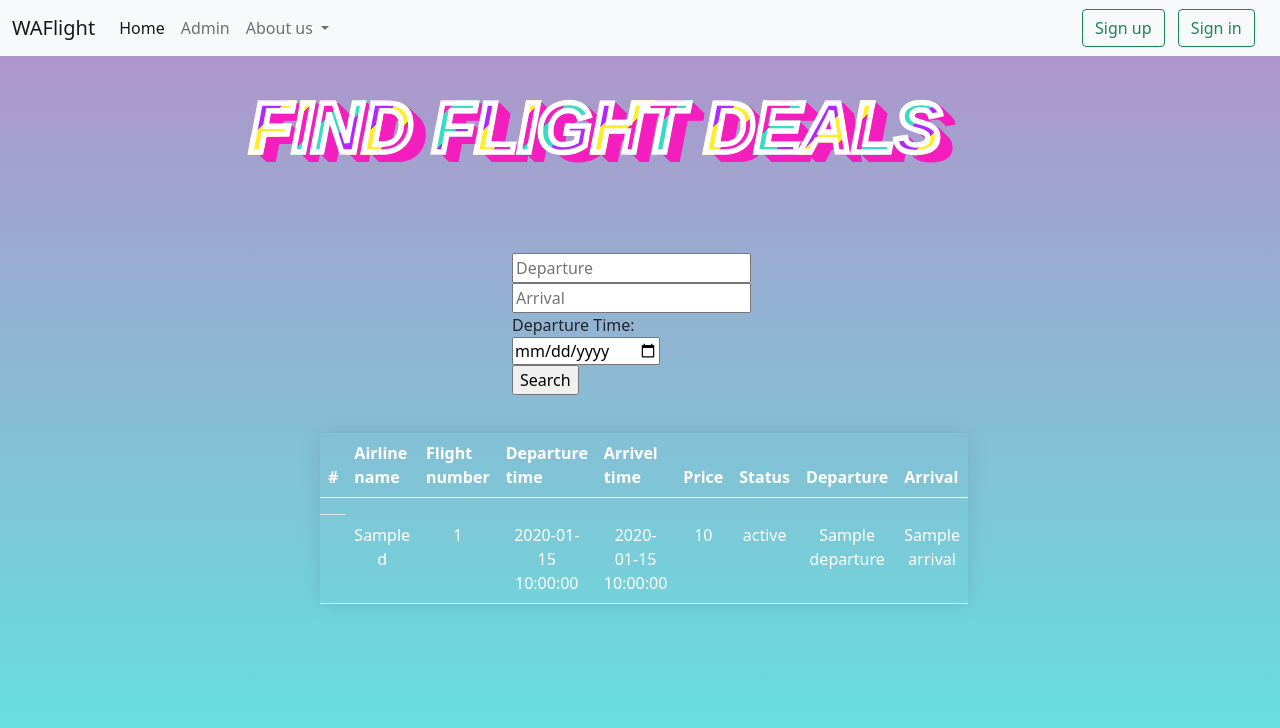
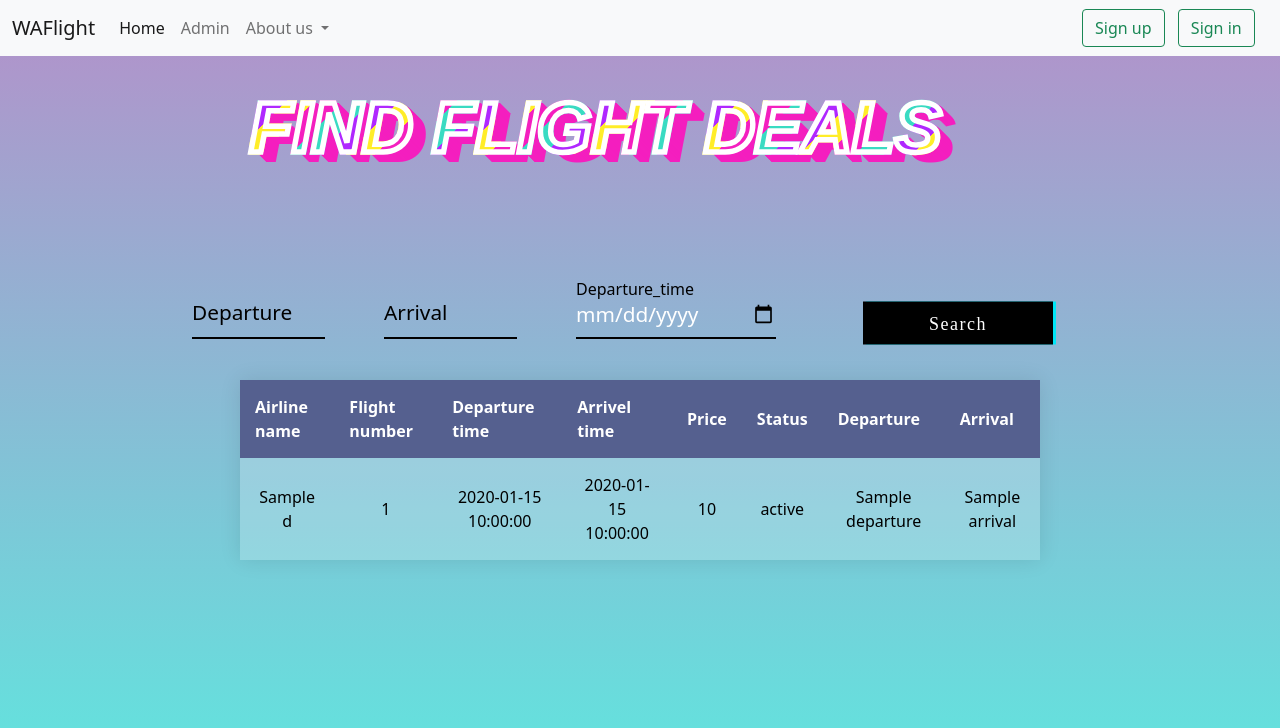
Before and after one commit to Averyyy/WA-Flight, a Flask app: template templates/public_view.html in a window 1280 px wide; the page is wider, and only the part inside the window is pictured. Shown: the top 728 px of that part. Run offline with Flask 2, Linux system fonts and the light colour scheme; the template is opened without the code that fills it: most values are stand-ins (such as "Sample title", 1, 10 or a date in 2020).

Commit message:
signouthtml

```diff
--- a/static/index_view.css
+++ b/static/index_view.css
@@ -4,8 +4,6 @@
 *{
   font-family: 'Lato', sans-serif;
 /* background-image: linear-gradient(to top, #feada6 0%, #f5efef 100%); */
-
-
 }
 
 body {
@@ -32,13 +30,36 @@ font-weight: 400;
   position: absolute;
   right: 50px;
   top: 5px;
-
   text-align: right;
 }
-#search {
+
+#from{
   position: absolute;
-left: 40%;
-top: 100pt;
+  left: 15%;
+  width: 100pt;
+  top: 200pt;
+}
+#to{
+  position: absolute;
+  left: 30%;
+  width: 100pt;
+  top: 200pt;
+
+}
+#date{
+  position: absolute;
+  width: 150pt;
+  left: 45%;
+  top: 200pt;
+
+}
+#search{
+  position: absolute;
+  left: 60%;
+  top: 210pt;
+}
+#ugly{
+  display: none;
 }
 .table{
   position: absolute;
@@ -106,56 +127,200 @@ top: 100pt;
 .containertable {
   text-align: center;
 	position: absolute;
-  	left: 25%;
-  	top: 25%;
+  	left: 50%;
+  	top: 65%;
   	bottom: 0;
     margin: auto;
 	transform: translate(-50%, -50%);
 }
+.form__group {
+  position: relative;
+  padding: 15px 0 0;
+  margin-top: 10px;
+  width: 50%;
+}
 
+.form__field {
+  font-family: inherit;
+  width: 100%;
+  border: 0;
+  border-bottom: 2px solid #000000;
+  outline: 0;
+  font-size: 1.3rem;
+  color: #fff;
+  padding: 7px 0;
+  background: transparent;
+  transition: border-color 0.2s;
+}
+.form__field::placeholder {
+  color: transparent;
+}
+.form__field:placeholder-shown ~ .form__label {
+  font-size: 1.3rem;
+  cursor: text;
+  top: 20px;
+}
+
+.form__label {
+  position: absolute;
+  top: 0;
+  display: block;
+  transition: 0.2s;
+  font-size: 1rem;
+  color: #000000;
+}
+
+.form__field:focus {
+  padding-bottom: 6px;
+  font-weight: 700;
+  border-width: 3px;
+  border-image: linear-gradient(to right, #11998e, #38ef7d);
+  border-image-slice: 1;
+}
+.form__field:focus ~ .form__label {
+  position: absolute;
+  top: 0;
+  display: block;
+  transition: 0.2s;
+  font-size: 1rem;
+  color: #11998e;
+  font-weight: 700;
+}
+
+/* reset input */
+.form__field:required, .form__field:invalid {
+  box-shadow: none;
+}
+
+
+/* table */
 table {
   width: 800px;
   border-collapse: collapse;
   overflow: hidden;
-	box-shadow: 0 0 20px rgba(0,0,0,0.1);
+  box-shadow: 0 0 20px rgba(0, 0, 0, 0.1);
 }
-
 th,
 td {
   padding: 15px;
-	background-color: rgba(255,255,255,0.2);
+  background-color: rgba(255, 255, 255, 0.2);
   color: #fff;
+  /* -webkit-background-clip: text;
+            background-clip: text;
+    color: transparent;
+    text-align: center;
+    filter: invert(1) grayscale(1) contrast(2); */
 }
-
 th {
   text-align: left;
 }
-
-thead {
-	th {
+thead th {
   background-color: #55608f;
 }
+tbody tr:hover {
+  background-color: rgba(255, 255, 255, 0.3);
 }
-
-tbody {
-	tr {
-		&:hover {
-			background-color: rgba(255,255,255,0.3);
+tbody td {
+  position: relative;
+  color: rgb(0, 0, 0);
 }
-	}
-	td {
-		position: relative;
-		&:hover {
-			&:before {
+tbody td:hover:before {
   content: "";
   position: absolute;
   left: 0;
   right: 0;
   top: -9999px;
   bottom: -9999px;
-				background-color: rgba(255,255,255,0.2);
+  background-color: rgba(255, 255, 255, 0.2);
   z-index: -1;
 }
+
+/* button */
+button, button::after {
+  width: 380px;
+  height: 86px;
+  font-size: 36px;
+  font-family: 'Bebas Neue';
+  /* background: linear-gradient(45deg, transparent 5%, #FF013C 5%); */
+  background: rgb(0,0,0);
+  border: 0;
+  color: #fff;
+  letter-spacing: 3px;
+  line-height: 88px;
+  box-shadow: 6px 0px 0px #00E6F6;
+  outline: transparent;
+  position: relative;
+  transform: scale(0.5);
+}
+
+button::after {
+  --slice-0: inset(50% 50% 50% 50%);
+  --slice-1: inset(80% -6px 0 0);
+  --slice-2: inset(50% -6px 30% 0);
+  --slice-3: inset(10% -6px 85% 0);
+  --slice-4: inset(40% -6px 43% 0);
+  --slice-5: inset(80% -6px 5% 0);
+
+  content: 'Search';
+  display: block;
+  position: absolute;
+  top: 0;
+  left: 0;
+  right: 0;
+  bottom: 0;
+  background: linear-gradient(45deg, transparent 3%, #00E6F6 3%, #00E6F6 5%, #FF013C 5%);
+  text-shadow: -3px -3px 0px #F8F005, 3px 3px 0px #00E6F6;
+  clip-path: var(--slice-0);
+}
+
+button:hover::after {
+  animation: 1s glitch;
+  animation-timing-function: steps(2, end);
+}
+
+@keyframes glitch {
+  0% {
+    clip-path: var(--slice-1);
+    transform: translate(-20px, -10px);
+  }
+  10% {
+    clip-path: var(--slice-3);
+    transform: translate(10px, 10px);
+  }
+  20% {
+    clip-path: var(--slice-1);
+    transform: translate(-10px, 10px);
+  }
+  30% {
+    clip-path: var(--slice-3);
+    transform: translate(0px, 5px);
+  }
+  40% {
+    clip-path: var(--slice-2);
+    transform: translate(-5px, 0px);
+  }
+  50% {
+    clip-path: var(--slice-3);
+    transform: translate(5px, 0px);
+  }
+  60% {
+    clip-path: var(--slice-4);
+    transform: translate(5px, 10px);
+  }
+  70% {
+    clip-path: var(--slice-2);
+    transform: translate(-10px, 10px);
+  }
+  80% {
+    clip-path: var(--slice-5);
+    transform: translate(20px, -10px);
+  }
+  90% {
+    clip-path: var(--slice-1);
+    transform: translate(-10px, 0px);
+  }
+  100% {
+    clip-path: var(--slice-1);
+    transform: translate(0);
   }
 }
-}
--- a/templates/public_view.html
+++ b/templates/public_view.html
@@ -4,6 +4,7 @@
 <head>
 	<link href="https://cdn.jsdelivr.net/npm/bootstrap@5.0.2/dist/css/bootstrap.min.css" rel="stylesheet" integrity="sha384-EVSTQN3/azprG1Anm3QDgpJLIm9Nao0Yz1ztcQTwFspd3yD65VohhpuuCOmLASjC" crossorigin="anonymous">
 	<link rel="stylesheet" href="../static/index_view.css" />
+	<link rel="preconnect" href="https://fonts.gstatic.com">
 	<header id='header'>
 		<nav class="navbar navbar-expand-lg navbar-light bg-light"  >
 			<div class="container-fluid" >
@@ -61,38 +62,54 @@
 	<div class='container'>
 		<div class='stripe-text'>Find Flight Deals</div>
 	</div>
-	<div id='search'>
+
+
+
 		<form action="/public_view" method="post">
-			<br><br><br><br><br>
+
 			<!--			Where from:<br>-->
-			<input type="text" name="from" list="list1" placeholder="Departure" autocomplete="off">
+			<div class="form__group field" id='from'>
+				<input type="input" class="form__field" placeholder="Departure"  list="list1"  autocomplete="off" name="from" required />
+				<label for="from" class="form__label">Departure</label>
 				<datalist id="list1">
 					{% for i in departure_city %}
 					<option>{{ i }}</option>
 					{% endfor %}
 				</datalist>
-			<br>
+			</div>
+
+
 			<!--			To City:<br>-->
-			<input type="text" name="to" list='list2' placeholder="Arrival" autocomplete="off">
+			<div class="form__group field"  id='to'>
+				<input type="input" class="form__field" placeholder="Arrival"  list="list2"  autocomplete="off" name="to" required />
+				<label for="from" class="form__label">Arrival</label>
 			<datalist id="list2">
 				{% for i in arrival_city %}
 				<option>{{ i }}</option>
 				{% endfor %}
 			</datalist>
-			<br>
-			Departure Time:<br>
-			<input class="Date_input" type="date" name = "date" id="all_date">
-			<br>
-			<input type="submit" value='Search'/>
+				</div>
+
+				<div class="form__group field" id='date'>
+					<input type="date" class="form__field" placeholder="" name="date" required />
+					<label for="from" class="form__label">Departure_time</label>
+					</div>
+
+			<!-- <div  id = 'search'> -->
+					<button id = 'search'><input type="submit" value='Search' /id = 'ugly' class="search">Search</button>
+			<!-- </div> -->
+
 		</form>
-	</div>
+
+
+
 
 	<div class="containertable">
 
-<table class="table">
+		<table>
 			<thead>
 				<tr>
-      <th scope="col">#</th>
+
 					<th scope="col">Airline name</th>
 					<th scope="col">Flight number</th>
 					<th scope="col">Departure time</th>
@@ -105,10 +122,9 @@
 			</thead>
 			<tbody>
 
-      <th scope="row"></th>
+									<th scope="row" id='ugly'></th>
 				{% for i in d %}
 				<tr>
-	    <td> </td>
 					<td>{{ i['airline_name']}}</td>
 					<td>{{ i['flight_num']}}</td>
 					<td>{{ i['departure_time']}}</td>
```
Lines whose indentation alone changed are shown as unchanged.
